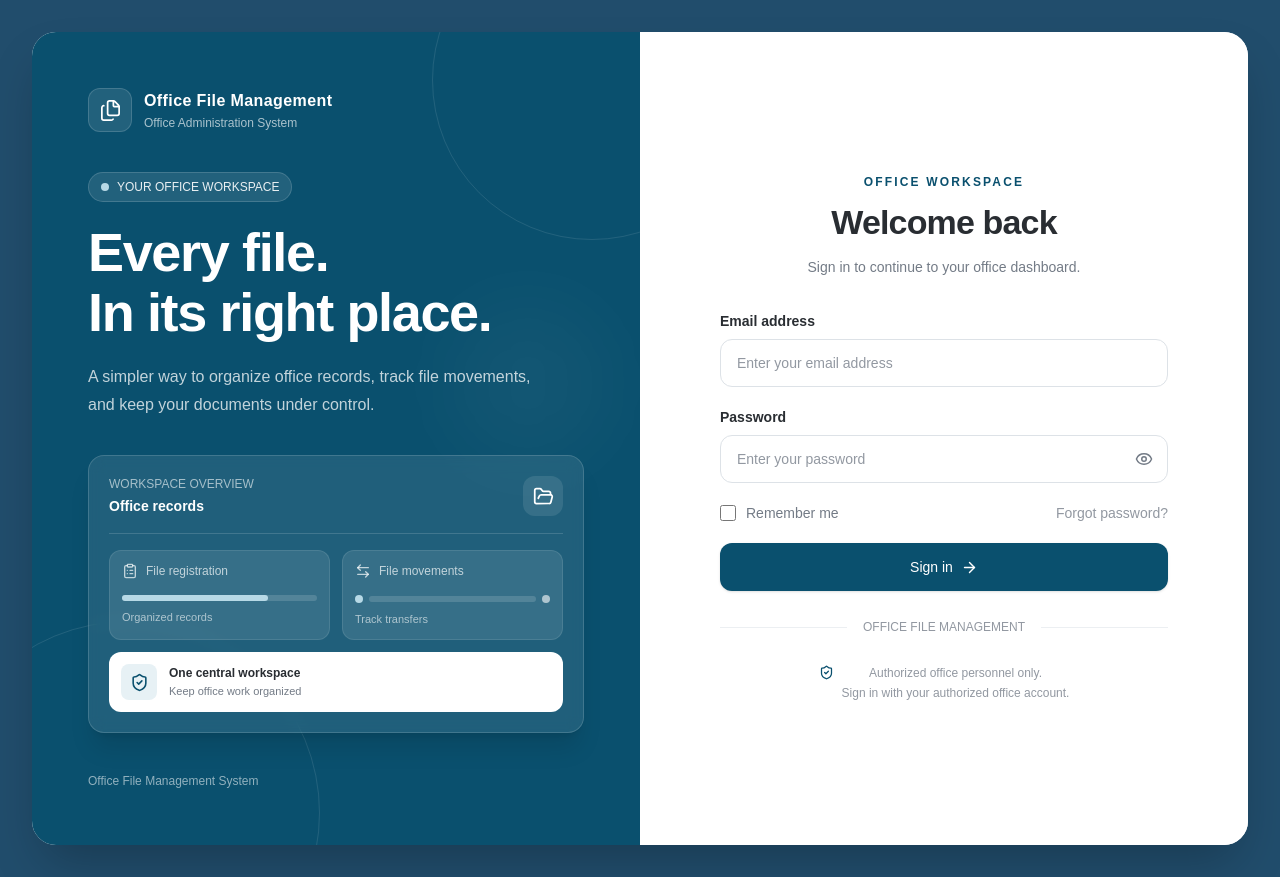
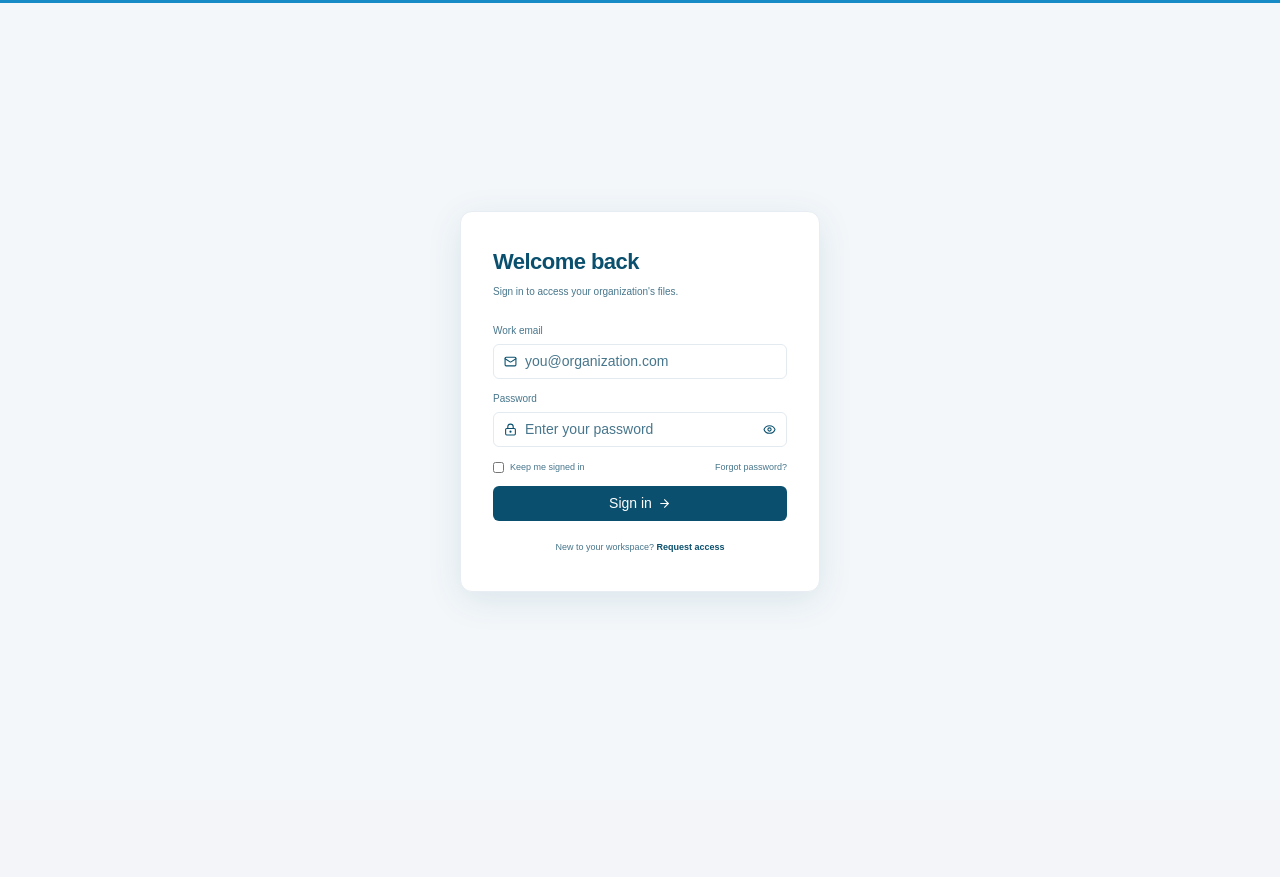
Before and after one commit to betsiigit/File-management-system, a Next.js app in the folder frontend/: page /login in a window 1280 px wide. After the commit the page ends 800 px from the top, so only its background shows below. Built offline with nearby package versions, Linux system fonts and the light colour scheme.

Commit message:
login page

```diff
--- a/frontend/app/login/page.tsx
+++ b/frontend/app/login/page.tsx
@@ -4,14 +4,11 @@
 import { useState, type FormEvent } from "react";
 import { useRouter } from "next/navigation";
 import {
-  Files,
+  Mail,
+  LockKeyhole,
   Eye,
   EyeOff,
   ArrowRight,
-  ShieldCheck,
-  FolderOpen,
-  ArrowLeftRight,
-  ClipboardList,
 } from "lucide-react";
 
 export default function LoginPage() {
@@ -36,7 +33,9 @@ export default function LoginPage() {
     setLoading(true);
 
     try {
-      const response = await fetch("http://localhost:8081/api/auth/login", {
+      const response = await fetch(
+        "http://localhost:8081/api/auth/login",
+        {
           method: "POST",
           headers: {
             "Content-Type": "application/json",
@@ -46,7 +45,8 @@ export default function LoginPage() {
             email: email.trim(),
             password,
           }),
-      });
+        }
+      );
 
       if (!response.ok) {
         if (response.status === 401) {
@@ -54,13 +54,12 @@ export default function LoginPage() {
         }
 
         throw new Error(
-          `Login failed (${response.status}). Please try again.`,
+          `Login failed (${response.status}). Please try again.`
         );
       }
 
       const user = await response.json();
 
-      // Store user information in localStorage or context
       localStorage.setItem("currentUser", JSON.stringify(user));
 
       router.push("/");
@@ -68,180 +67,72 @@ localStorage.setItem("currentUser", JSON.stringify(user));
       setError(
         err instanceof Error
           ? err.message
-          : "Unable to connect to the server. Please try again.",
+          : "Unable to connect to the server. Please try again."
       );
     } finally {
       setLoading(false);
     }
   }
 
+  return (
+    <main className="min-h-screen w-full border-t-[3px] border-[#168BC5] bg-[#F3F7FA]">
 
-  return (
-    <main className="min-h-screen bg-[#214D6C] p-3 text-[#292D32] sm:p-6 lg:flex lg:items-center lg:justify-center lg:p-8">
-      <div className="mx-auto grid min-h-[calc(100vh-1.5rem)] w-full max-w-[1440px] overflow-hidden rounded-2xl bg-white shadow-2xl sm:min-h-[calc(100vh-3rem)] lg:min-h-[min(820px,calc(100vh-4rem))] lg:grid-cols-2 lg:rounded-[24px]">
-        {/* Left branding panel */}
-        <section className="relative flex min-h-[420px] flex-col justify-between overflow-hidden bg-[#0A506E] p-7 text-white sm:p-10 lg:min-h-0 lg:p-12 xl:p-14">
-          {/* Decorative background */}
-          <div
-            aria-hidden="true"
-            className="pointer-events-none absolute -right-28 -top-28 h-80 w-80 rounded-full border border-white/10"
-          />
-          <div
-            aria-hidden="true"
-            className="pointer-events-none absolute -bottom-40 -left-24 h-96 w-96 rounded-full border border-white/10"
-          />
-          <div
-            aria-hidden="true"
-            className="pointer-events-none absolute right-8 top-1/3 h-40 w-40 rounded-full bg-white/[0.04] blur-2xl"
-          />
+      <div className="flex min-h-[calc(100vh-3px)] items-center justify-center px-5 py-10">
 
-          {/* Brand */}
-          <div className="relative z-10 flex items-center gap-3">
-            <div className="flex h-11 w-11 shrink-0 items-center justify-center rounded-xl border border-white/15 bg-white/10">
-              <Files size={23} strokeWidth={1.8} />
-            </div>
-            <div>
-              <p className="text-sm font-semibold tracking-wide sm:text-base">
-                Office File Management
-              </p>
-              <p className="mt-0.5 text-xs text-white/65">
-                Office Administration System
-              </p>
-            </div>
-          </div>
+        {/* Login popup */}
+        <section className="w-full max-w-[360px] rounded-xl border border-[#E7EDF2] bg-white px-8 py-9 shadow-[0_8px_35px_rgba(10,80,110,0.10)]">
 
-          {/* Main message */}
-          <div className="relative z-10 my-10 max-w-xl">
-            <div className="mb-5 inline-flex items-center gap-2 rounded-full border border-white/15 bg-white/10 px-3 py-1.5 text-xs font-medium text-white/90">
-              <span className="h-2 w-2 rounded-full bg-[#B7D9E6]" />
-              YOUR OFFICE WORKSPACE
-            </div>
-
-            <h1 className="max-w-lg text-4xl font-bold leading-[1.12] tracking-tight sm:text-5xl xl:text-[54px]">
-              Every file.
-              <br />
-              In its right place.
+          {/* Welcome heading */}
+          <div className="mb-6">
+            <h1 className="text-[22px] font-semibold leading-tight tracking-tight text-[#0A506E]">
+              Welcome back
             </h1>
 
-            <p className="mt-5 max-w-md text-sm leading-7 text-white/75 sm:text-base">
-              A simpler way to organize office records, track file movements,
-              and keep your documents under control.
-            </p>
-
-            {/* Document workspace illustration */}
-            <div className="relative mt-9 max-w-lg rounded-2xl border border-white/15 bg-white/[0.09] p-4 shadow-xl backdrop-blur-sm sm:p-5">
-              <div className="flex items-center justify-between gap-3 border-b border-white/15 pb-4">
-                <div>
-                  <p className="text-xs text-white/60">WORKSPACE OVERVIEW</p>
-                  <p className="mt-1 font-semibold">Office records</p>
-                </div>
-                <div className="flex h-10 w-10 items-center justify-center rounded-xl bg-white/10">
-                  <FolderOpen size={21} />
-                </div>
-              </div>
-
-              <div className="mt-4 grid grid-cols-2 gap-3">
-                <div className="rounded-xl border border-white/10 bg-white/10 p-3">
-                  <div className="flex items-center gap-2 text-white/70">
-                    <ClipboardList size={16} />
-                    <span className="text-xs">File registration</span>
-                  </div>
-                  <div className="mt-4 h-1.5 w-full rounded-full bg-white/15">
-                    <div className="h-1.5 w-3/4 rounded-full bg-[#B7D9E6]" />
-                  </div>
-                  <p className="mt-2 text-[11px] text-white/60">
-                    Organized records
+            <p className="mt-2 text-[10px] text-[#47768C]">
+              Sign in to access your organization's files.
             </p>
           </div>
 
-                <div className="rounded-xl border border-white/10 bg-white/10 p-3">
-                  <div className="flex items-center gap-2 text-white/70">
-                    <ArrowLeftRight size={16} />
-                    <span className="text-xs">File movements</span>
-                  </div>
-                  <div className="mt-4 flex items-center gap-1.5">
-                    <span className="h-2 w-2 rounded-full bg-[#B7D9E6]" />
-                    <span className="h-1.5 flex-1 rounded-full bg-white/15" />
-                    <span className="h-2 w-2 rounded-full bg-white/60" />
-                  </div>
-                  <p className="mt-2 text-[11px] text-white/60">
-                    Track transfers
-                  </p>
-                </div>
-              </div>
+          <form onSubmit={handleLogin} className="space-y-3">
 
-              <div className="mt-3 flex items-center gap-3 rounded-xl bg-white p-3 text-[#292D32]">
-                <div className="flex h-9 w-9 shrink-0 items-center justify-center rounded-lg bg-[#E7F1F5] text-[#0A506E]">
-                  <ShieldCheck size={19} />
-                </div>
-                <div>
-                  <p className="text-xs font-semibold">
-                    One central workspace
-                  </p>
-                  <p className="mt-0.5 text-[11px] text-[#737B86]">
-                    Keep office work organized
-                  </p>
-                </div>
-              </div>
-            </div>
-          </div>
-
-          <p className="relative z-10 text-xs text-white/55">
-            Office File Management System
-          </p>
-        </section>
-
-        {/* Right sign-in panel */}
-        <section className="flex items-center justify-center bg-white px-6 py-12 sm:px-12 lg:px-10 xl:px-16">
-          <div className="w-full max-w-md">
-            <div className="mb-8 text-center">
-              <div className="mx-auto mb-5 flex h-12 w-12 items-center justify-center rounded-xl bg-[#E7F1F5] text-[#0A506E] lg:hidden">
-                <Files size={25} strokeWidth={1.8} />
-              </div>
-
-              <p className="text-xs font-semibold uppercase tracking-[0.18em] text-[#0A506E]">
-                Office workspace
-              </p>
-              <h2 className="mt-3 text-3xl font-bold tracking-tight text-[#292D32] sm:text-[34px]">
-                Welcome back
-              </h2>
-              <p className="mt-3 text-sm leading-6 text-[#737B86]">
-                Sign in to continue to your office dashboard.
-              </p>
-            </div>
-
-            <form onSubmit={handleLogin} className="space-y-5">
+            {/* Email */}
             <div>
               <label
                 htmlFor="email"
-                  className="mb-2 block text-sm font-semibold text-[#292D32]"
+                className="mb-1.5 block text-[10px] font-medium text-[#47768C]"
               >
-                  Email address
+                Work email
               </label>
+
+              <div className="flex h-[35px] items-center gap-2 rounded-md border border-[#E3EAF0] bg-white px-2.5 transition focus-within:border-[#0A506E]">
+                <Mail size={13} className="shrink-0 text-[#0A506E]" />
+
                 <input
                   id="email"
                   name="email"
                   type="email"
                   autoComplete="email"
-                  placeholder="Enter your email address"
+                  placeholder="you@organization.com"
                   value={email}
                   onChange={(event) => setEmail(event.target.value)}
-                  className="h-12 w-full rounded-xl border border-[#DDE2E7] bg-white px-4 text-sm text-[#292D32] outline-none transition placeholder:text-[#9298A1] hover:border-[#B8C8D0] focus:border-[#0A506E] focus:ring-4 focus:ring-[#E7F1F5]"
+                  className="h-full w-full bg-transparent text-[10px] text-[#292D32] outline-none placeholder:text-[#47768C]"
                   required
                 />
               </div>
+            </div>
 
+            {/* Password */}
             <div>
-                <div className="mb-2 flex items-center justify-between">
               <label
                 htmlFor="password"
-                    className="block text-sm font-semibold text-[#292D32]"
+                className="mb-1.5 block text-[10px] font-medium text-[#47768C]"
               >
                 Password
               </label>
-                </div>
 
-                <div className="relative">
+              <div className="flex h-[35px] items-center gap-2 rounded-md border border-[#E3EAF0] bg-white px-2.5 transition focus-within:border-[#0A506E]">
+                <LockKeyhole size={13} className="shrink-0 text-[#0A506E]" />
+
                 <input
                   id="password"
                   name="password"
@@ -250,82 +141,70 @@ localStorage.setItem("currentUser", JSON.stringify(user));
                   placeholder="Enter your password"
                   value={password}
                   onChange={(event) => setPassword(event.target.value)}
-                    className="h-12 w-full rounded-xl border border-[#DDE2E7] bg-white px-4 pr-12 text-sm text-[#292D32] outline-none transition placeholder:text-[#9298A1] hover:border-[#B8C8D0] focus:border-[#0A506E] focus:ring-4 focus:ring-[#E7F1F5]"
+                  className="h-full w-full bg-transparent text-[10px] text-[#292D32] outline-none placeholder:text-[#47768C]"
                   required
                 />
+
                 <button
                   type="button"
                   onClick={() => setShowPassword((previous) => !previous)}
-                    className="absolute inset-y-0 right-0 flex w-12 items-center justify-center text-[#737B86] transition hover:text-[#0A506E]"
                   aria-label={showPassword ? "Hide password" : "Show password"}
+                  className="shrink-0 text-[#0A506E] hover:text-[#176A87]"
                 >
-                    {showPassword ? (
-                      <EyeOff size={18} />
-                    ) : (
-                      <Eye size={18} />
-                    )}
+                  {showPassword ? <EyeOff size={13} /> : <Eye size={13} />}
                 </button>
               </div>
             </div>
 
-              <div className="flex flex-wrap items-center justify-between gap-3">
-                <label className="flex cursor-pointer items-center gap-2.5 text-sm text-[#737B86]">
+            {/* Remember me */}
+            <div className="flex items-center justify-between gap-2 pt-0.5">
+              <label className="flex cursor-pointer items-center gap-1.5 text-[9px] text-[#47768C]">
                 <input
                   type="checkbox"
                   checked={rememberMe}
                   onChange={(event) => setRememberMe(event.target.checked)}
-                    className="h-4 w-4 rounded border-[#D6E2E8] accent-[#0A506E] focus:ring-[#0A506E]"
+                  className="h-[11px] w-[11px] rounded-sm accent-[#0A506E]"
                 />
-                  Remember me
+                Keep me signed in
               </label>
 
               <span
                 title="Please contact your system administrator to reset your password."
-                  className="cursor-not-allowed text-sm text-[#9298A1]"
+                className="cursor-not-allowed text-[9px] text-[#47768C]"
               >
                 Forgot password?
               </span>
             </div>
 
+            {/* Error */}
             {error && (
               <p
                 role="alert"
-                  className="rounded-xl border border-red-100 bg-red-50 p-3 text-sm text-red-700"
+                className="rounded-md border border-red-100 bg-red-50 px-2.5 py-2 text-[10px] text-red-600"
               >
                 {error}
               </p>
             )}
 
+            {/* Sign in */}
             <button
               type="submit"
               disabled={loading}
-                className="flex h-12 w-full items-center justify-center gap-2 rounded-xl bg-[#0A506E] px-4 text-sm font-semibold text-white shadow-sm transition duration-200 hover:bg-[#176A87] focus:outline-none focus:ring-4 focus:ring-[#E7F1F5] active:bg-[#135B74] disabled:cursor-not-allowed disabled:opacity-60"
+              className="flex h-[35px] w-full items-center justify-center gap-1.5 rounded-md bg-[#0A506E] text-[10px] font-semibold text-white transition hover:bg-[#176A87] focus:outline-none focus:ring-2 focus:ring-[#0A506E]/20 disabled:cursor-not-allowed disabled:opacity-60"
             >
               {loading ? "Signing in..." : "Sign in"}
-                {!loading && <ArrowRight size={17} />}
+              {!loading && <ArrowRight size={13} />}
             </button>
           </form>
 
-            <div className="my-7 flex items-center gap-4">
-              <div className="h-px flex-1 bg-[#ECEFF2]" />
-              <span className="text-xs text-[#9298A1]">
-                OFFICE FILE MANAGEMENT
+          {/* Request access */}
+          <p className="mt-5 text-center text-[9px] text-[#47768C]">
+            New to your workspace?{" "}
+            <span className="font-semibold text-[#0A506E]">
+              Request access
             </span>
-              <div className="h-px flex-1 bg-[#ECEFF2]" />
-            </div>
+          </p>
 
-            <div className="flex items-start justify-center gap-2 text-center text-xs leading-5 text-[#9298A1]">
-              <ShieldCheck
-                size={15}
-                className="mt-0.5 shrink-0 text-[#0A506E]"
-              />
-              <p>
-                Authorized office personnel only.
-                <br />
-                Sign in with your authorized office account.
-              </p>
-            </div>
-          </div>
         </section>
       </div>
     </main>
```
Also changed, not shown: frontend/public/login-background.png (added), 3 other files (tests, documents, lock files or other folders). Lines whose indentation alone changed are shown as unchanged.
